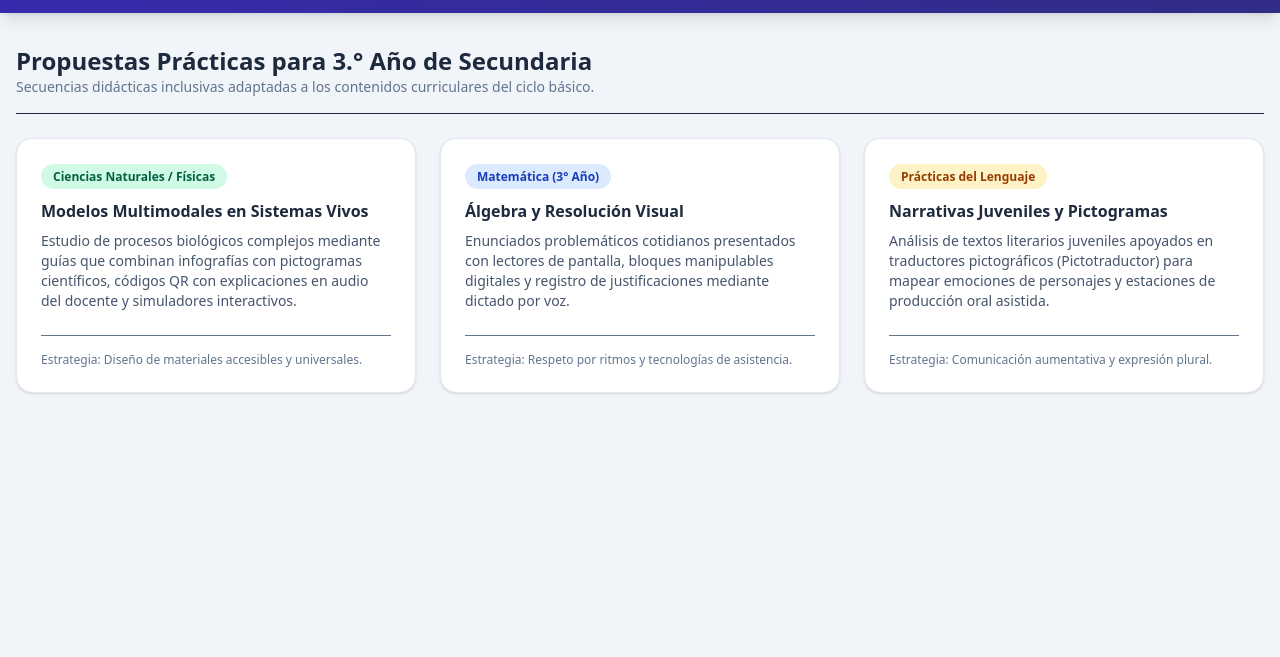
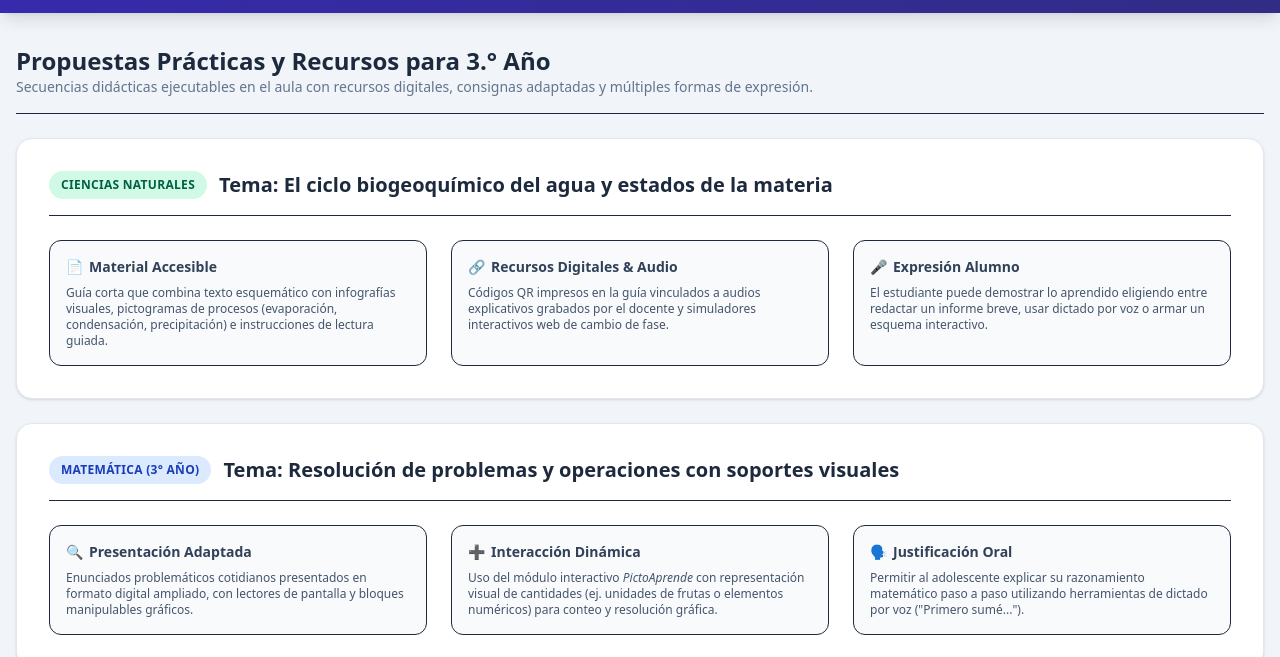
Before and after one commit to felix-zhash/Portal-Inclusivo, a plain HTML site: page index.html in a window 1280 px wide. Both pictures are taken after a click on the button "Actividades 3° Año". Shown: the part 75-732 px from the top of the page. Drawn offline with nearby package versions, Linux system fonts and the light colour scheme.

Commit message:
Version para secundaria 1.1
mas cambios con recursos interactivos

```diff
--- a/index.html
+++ b/index.html
@@ -23,7 +23,7 @@
                     <p class="text-indigo-200 text-xs md:text-sm font-medium">Estrategias y Herramientas Digitales para 3.° Año de Secundaria</p>
                 </div>
             </div>
-            <!-- Barra de Navegación (Pestañas estilo tic-ies9) -->
+            <!-- Barra de Navegación -->
             <nav class="flex flex-wrap justify-center gap-1.5 bg-indigo-950/60 p-1.5 rounded-xl border border-indigo-700/50">
                 <button onclick="switchTab('inicio')" id="btn-inicio" class="px-3.5 py-2 rounded-lg text-xs font-semibold bg-white text-indigo-900 shadow transition">Inicio & Propuesta</button>
                 <button onclick="switchTab('actividades')" id="btn-actividades" class="px-3.5 py-2 rounded-lg text-xs font-semibold text-indigo-100 hover:bg-indigo-800 transition">Actividades 3° Año</button>
@@ -67,40 +67,78 @@
             </div>
         </section>
 
-        <!-- PESTAÑA 2: ACTIVIDADES ÁULICAS PARA 3° AÑO -->
+        <!-- PESTAÑA 2: ACTIVIDADES ÁULICAS DETALLADAS PARA 3° AÑO -->
         <section id="tab-actividades" class="hidden space-y-6">
             <div class="border-b pb-4">
-                <h2 class="text-2xl font-bold text-slate-800">Propuestas Prácticas para 3.° Año de Secundaria</h2>
-                <p class="text-slate-500 text-sm">Secuencias didácticas inclusivas adaptadas a los contenidos curriculares del ciclo básico.</p>
+                <h2 class="text-2xl font-bold text-slate-800">Propuestas Prácticas y Recursos para 3.° Año</h2>
+                <p class="text-slate-500 text-sm">Secuencias didácticas ejecutables en el aula con recursos digitales, consignas adaptadas y múltiples formas de expresión.</p>
             </div>
 
-            <div class="grid md:grid-cols-3 gap-6">
-                <!-- Ciencias -->
-                <div class="bg-white rounded-2xl shadow-sm border border-slate-200 p-6 flex flex-col justify-between">
-                    <div>
-                        <span class="bg-emerald-100 text-emerald-800 text-xs font-bold px-3 py-1 rounded-full">Ciencias Naturales / Físicas</span>
-                        <h3 class="text-base font-bold text-slate-800 mt-3">Modelos Multimodales en Sistemas Vivos</h3>
-                        <p class="text-xs md:text-sm text-slate-600 mt-2">Estudio de procesos biológicos complejos mediante guías que combinan infografías con pictogramas científicos, códigos QR con explicaciones en audio del docente y simuladores interactivos.</p>
+            <div class="space-y-6">
+                <!-- CIENCIAS NATURALES -->
+                <div class="bg-white rounded-2xl shadow-sm border border-slate-200 p-6 md:p-8">
+                    <div class="flex items-center gap-3 border-b pb-4">
+                        <span class="bg-emerald-100 text-emerald-800 text-xs font-bold px-3 py-1.5 rounded-full uppercase tracking-wide">Ciencias Naturales</span>
+                        <h3 class="text-lg md:text-xl font-bold text-slate-800">Tema: El ciclo biogeoquímico del agua y estados de la materia</h3>
                     </div>
-                    <div class="mt-6 pt-4 border-t text-xs text-slate-500 font-medium">Estrategia: Diseño de materiales accesibles y universales.</div>
+                    <div class="grid md:grid-cols-3 gap-6 mt-6">
+                        <div class="bg-slate-50 p-4 rounded-xl border">
+                            <h4 class="text-sm font-bold text-slate-700 flex items-center gap-1.5"><span>📄</span> Material Accesible</h4>
+                            <p class="text-xs text-slate-600 mt-2">Guía corta que combina texto esquemático con infografías visuales, pictogramas de procesos (evaporación, condensación, precipitación) e instrucciones de lectura guiada.</p>
+                        </div>
+                        <div class="bg-slate-50 p-4 rounded-xl border">
+                            <h4 class="text-sm font-bold text-slate-700 flex items-center gap-1.5"><span>🔗</span> Recursos Digitales & Audio</h4>
+                            <p class="text-xs text-slate-600 mt-2">Códigos QR impresos en la guía vinculados a audios explicativos grabados por el docente y simuladores interactivos web de cambio de fase.</p>
+                        </div>
+                        <div class="bg-slate-50 p-4 rounded-xl border">
+                            <h4 class="text-sm font-bold text-slate-700 flex items-center gap-1.5"><span>🎤</span> Expresión Alumno</h4>
+                            <p class="text-xs text-slate-600 mt-2">El estudiante puede demostrar lo aprendido eligiendo entre redactar un informe breve, usar dictado por voz o armar un esquema interactivo.</p>
+                        </div>
+                    </div>
                 </div>
-                <!-- Matemática -->
-                <div class="bg-white rounded-2xl shadow-sm border border-slate-200 p-6 flex flex-col justify-between">
-                    <div>
-                        <span class="bg-blue-100 text-blue-800 text-xs font-bold px-3 py-1 rounded-full">Matemática (3° Año)</span>
-                        <h3 class="text-base font-bold text-slate-800 mt-3">Álgebra y Resolución Visual</h3>
-                        <p class="text-xs md:text-sm text-slate-600 mt-2">Enunciados problemáticos cotidianos presentados con lectores de pantalla, bloques manipulables digitales y registro de justificaciones mediante dictado por voz.</p>
+
+                <!-- MATEMÁTICA -->
+                <div class="bg-white rounded-2xl shadow-sm border border-slate-200 p-6 md:p-8">
+                    <div class="flex items-center gap-3 border-b pb-4">
+                        <span class="bg-blue-100 text-blue-800 text-xs font-bold px-3 py-1.5 rounded-full uppercase tracking-wide">Matemática (3° Año)</span>
+                        <h3 class="text-lg md:text-xl font-bold text-slate-800">Tema: Resolución de problemas y operaciones con soportes visuales</h3>
                     </div>
-                    <div class="mt-6 pt-4 border-t text-xs text-slate-500 font-medium">Estrategia: Respeto por ritmos y tecnologías de asistencia.</div>
+                    <div class="grid md:grid-cols-3 gap-6 mt-6">
+                        <div class="bg-slate-50 p-4 rounded-xl border">
+                            <h4 class="text-sm font-bold text-slate-700 flex items-center gap-1.5"><span>🔍</span> Presentación Adaptada</h4>
+                            <p class="text-xs text-slate-600 mt-2">Enunciados problemáticos cotidianos presentados en formato digital ampliado, con lectores de pantalla y bloques manipulables gráficos.</p>
+                        </div>
+                        <div class="bg-slate-50 p-4 rounded-xl border">
+                            <h4 class="text-sm font-bold text-slate-700 flex items-center gap-1.5"><span>➕</span> Interacción Dinámica</h4>
+                            <p class="text-xs text-slate-600 mt-2">Uso del módulo interactivo <em>PictoAprende</em> con representación visual de cantidades (ej. unidades de frutas o elementos numéricos) para conteo y resolución gráfica.</p>
+                        </div>
+                        <div class="bg-slate-50 p-4 rounded-xl border">
+                            <h4 class="text-sm font-bold text-slate-700 flex items-center gap-1.5"><span>🗣️</span> Justificación Oral</h4>
+                            <p class="text-xs text-slate-600 mt-2">Permitir al adolescente explicar su razonamiento matemático paso a paso utilizando herramientas de dictado por voz ("Primero sumé...").</p>
+                        </div>
+                    </div>
                 </div>
-                <!-- Lengua -->
-                <div class="bg-white rounded-2xl shadow-sm border border-slate-200 p-6 flex flex-col justify-between">
-                    <div>
-                        <span class="bg-amber-100 text-amber-800 text-xs font-bold px-3 py-1 rounded-full">Prácticas del Lenguaje</span>
-                        <h3 class="text-base font-bold text-slate-800 mt-3">Narrativas Juveniles y Pictogramas</h3>
-                        <p class="text-xs md:text-sm text-slate-600 mt-2">Análisis de textos literarios juveniles apoyados en traductores pictográficos (Pictotraductor) para mapear emociones de personajes y estaciones de producción oral asistida.</p>
+
+                <!-- LENGUA -->
+                <div class="bg-white rounded-2xl shadow-sm border border-slate-200 p-6 md:p-8">
+                    <div class="flex items-center gap-3 border-b pb-4">
+                        <span class="bg-amber-100 text-amber-800 text-xs font-bold px-3 py-1.5 rounded-full uppercase tracking-wide">Prácticas del Lenguaje</span>
+                        <h3 class="text-lg md:text-xl font-bold text-slate-800">Tema: Análisis de narrativas juveniles y emociones con pictogramas</h3>
                     </div>
-                    <div class="mt-6 pt-4 border-t text-xs text-slate-500 font-medium">Estrategia: Comunicación aumentativa y expresión plural.</div>
+                    <div class="grid md:grid-cols-3 gap-6 mt-6">
+                        <div class="bg-slate-50 p-4 rounded-xl border">
+                            <h4 class="text-sm font-bold text-slate-700 flex items-center gap-1.5"><span>📖</span> Lectura Compartida</h4>
+                            <p class="text-xs text-slate-600 mt-2">Lectura de cuento corto con subtitulado proyectado, lupas digitales y apoyo de síntesis de voz en tiempo real para estudiantes con dificultades de lectura.</p>
+                        </div>
+                        <div class="bg-slate-50 p-4 rounded-xl border">
+                            <h4 class="text-sm font-bold text-slate-700 flex items-center gap-1.5"><span>🧩</span> Soporte Pictográfico</h4>
+                            <p class="text-xs text-slate-600 mt-2">Uso directo del traductor visual integrado para mapear sentimientos de los personajes, verbos y acciones clave del texto literario.</p>
+                        </div>
+                        <div class="bg-slate-50 p-4 rounded-xl border">
+                            <h4 class="text-sm font-bold text-slate-700 flex items-center gap-1.5"><span>🎙️</span> Producción Creativa</h4>
+                            <p class="text-xs text-slate-600 mt-2">Creación de un radioteatro o síntesis en audio del desenlace utilizando conversores de texto a voz y tableros de comunicación.</p>
+                        </div>
+                    </div>
                 </div>
             </div>
         </section>
```
